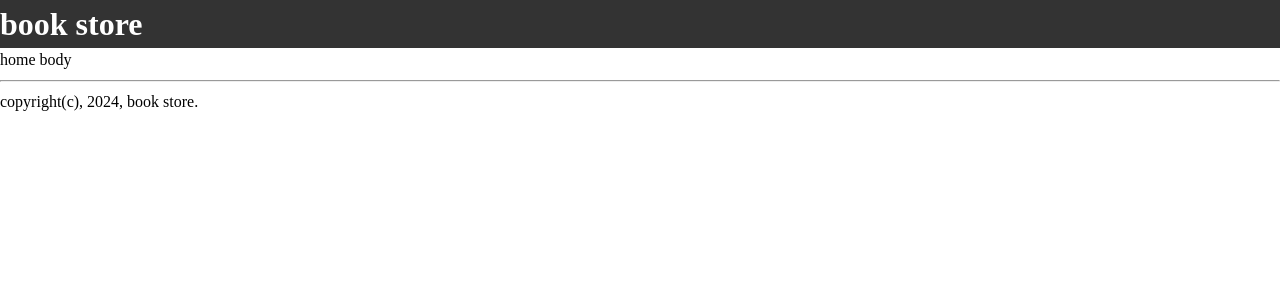
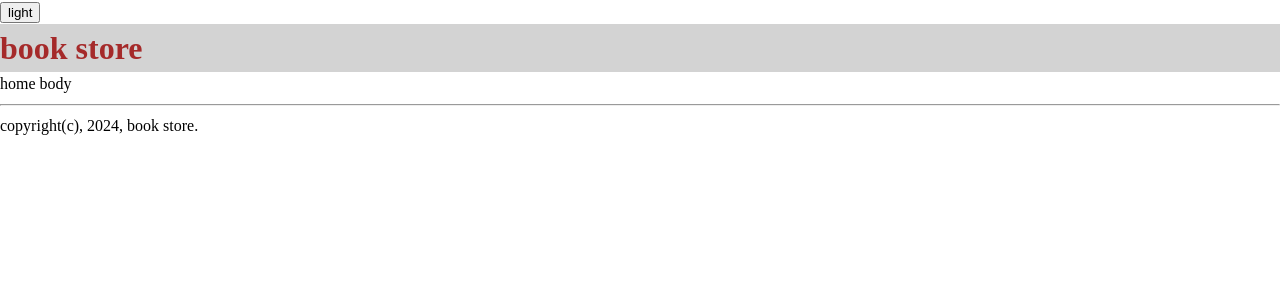
Before and after one commit to apinkpanda722/book-store, a React (Create React App) app: page / in a window 1280 px wide. Shown: the top 300 px of the page. Built offline with nearby package versions, Linux system fonts and the light colour scheme.

Commit message:
테마 작성

```diff
--- a/src/App.tsx
+++ b/src/App.tsx
@@ -1,10 +1,17 @@
 import Home from "./pages/Home";
 import Layout from "./components/layout/Layout";
+import ThemeSwitcher from "./components/header/ThemeSwitcher";
+import { BookStoreThemeProvider } from "./context/themeContext";
 
 function App() {
-  return <Layout>
-    <Home />
-  </Layout>;
+  return (
+      <BookStoreThemeProvider>
+          <ThemeSwitcher />
+          <Layout>
+              <Home />
+          </Layout>
+      </BookStoreThemeProvider>
+  )
 }
 
 export default App;
--- a/src/components/common/Header.tsx
+++ b/src/components/common/Header.tsx
@@ -9,10 +9,11 @@
 }
 
 const HeaderStyle = styled.header`
-    background-color: #333;
+    background-color: ${({ theme }) => theme.color.
+            background};
 
     h1 {
-        color: white;
+        color: ${({ theme }) => theme.color.primary};
     }
 `;
 
--- /dev/null
+++ b/src/components/header/ThemeSwitcher.tsx
@@ -0,0 +1,11 @@
+import { useContext } from "react";
+import { ThemeContext } from "../../context/themeContext";
+
+function ThemeSwitcher() {
+
+    const { themeName, toggleTheme } = useContext(ThemeContext);
+
+    return <button onClick={toggleTheme}>{themeName}</button>;
+}
+
+export default ThemeSwitcher;
--- /dev/null
+++ b/src/context/themeContext.tsx
@@ -0,0 +1,44 @@
+import { createContext, ReactNode, useEffect, useState } from "react";
+import { getTheme, ThemeName } from "../style/theme";
+import { ThemeProvider } from "styled-components";
+import { GlobalStyle } from "../style/global";
+
+const DEFAULT_THEME_NAME = 'light';
+const THEME_LOCAL_STORAGE_KEY = 'book_store_theme';
+
+interface State {
+    themeName: ThemeName;
+    toggleTheme: () => void;
+}
+
+export const state = {
+    themeName: DEFAULT_THEME_NAME as ThemeName,
+    toggleTheme: () => {},
+};
+
+export const ThemeContext = createContext<State>(state);
+
+export const BookStoreThemeProvider = ({children}: {children: ReactNode}) => {
+    const [themeName, setThemeName] = useState<ThemeName>(DEFAULT_THEME_NAME)
+
+    const toggleTheme = () => {
+        setThemeName(themeName === 'light' ? 'dark' : 'light');
+
+        localStorage.setItem(THEME_LOCAL_STORAGE_KEY, themeName === 'light' ? 'dark' : 'light');
+    };
+
+    useEffect(() => {
+        const savedThemeName = localStorage.getItem(THEME_LOCAL_STORAGE_KEY) as ThemeName;
+
+        setThemeName(savedThemeName || DEFAULT_THEME_NAME);
+    }, [])
+
+    return (
+        <ThemeContext.Provider value={{ themeName, toggleTheme }}>
+            <ThemeProvider theme={getTheme(themeName)}>
+                <GlobalStyle themeName={themeName} />
+                {children}
+            </ThemeProvider>
+        </ThemeContext.Provider>
+    );
+}
--- a/src/index.tsx
+++ b/src/index.tsx
@@ -1,14 +1,13 @@
 import React from 'react';
 import ReactDOM from 'react-dom/client';
 import App from './App';
-import { GlobalStyle } from "./style/global";
+import { state, ThemeContext } from "./context/themeContext";
 
 const root = ReactDOM.createRoot(
   document.getElementById('root') as HTMLElement
 );
 root.render(
   <React.StrictMode>
-      <GlobalStyle />
       <App />
   </React.StrictMode>
 );
--- a/src/style/global.ts
+++ b/src/style/global.ts
@@ -1,13 +1,25 @@
 import 'sanitize.css';
 import { createGlobalStyle } from 'styled-components';
+import { ThemeName } from "./theme";
 
-export const GlobalStyle = createGlobalStyle`
+interface Props {
+    themeName: ThemeName;
+}
+
+export const GlobalStyle = createGlobalStyle<Props>`
     body {
         padding: 0;
         margin: 0;
+        background-color: ${(props) => props.themeName === 'light' ?
+                'white' : 'black'};
     }
 
     h1 {
         margin: 0;
     }
+
+    * {
+        color: ${(props) => props.themeName === 'light' ?
+                'black' : 'white'};
+    }
 `;
--- /dev/null
+++ b/src/style/theme.ts
@@ -0,0 +1,37 @@
+export type ThemeName = 'light' | 'dark';
+type ColorKey = 'primary' | 'background' | 'secondary' | 'third';
+
+interface Theme {
+    name: ThemeName;
+    color: Record<ColorKey, string>
+}
+
+export const light: Theme = {
+    name: 'light',
+    color: {
+        primary: 'brown',
+        background: 'lightgray',
+        secondary: 'blue',
+        third: 'green'
+    }
+};
+
+
+export const dark: Theme = {
+    name: 'dark',
+    color: {
+        primary: 'coral',
+        background: 'midnightblue',
+        secondary: 'darkblue',
+        third: 'darkblue'
+    }
+}
+
+export const getTheme = (themeName: ThemeName): Theme => {
+    switch (themeName) {
+        case 'light':
+            return light;
+        case 'dark':
+            return dark;
+    }
+}
```
